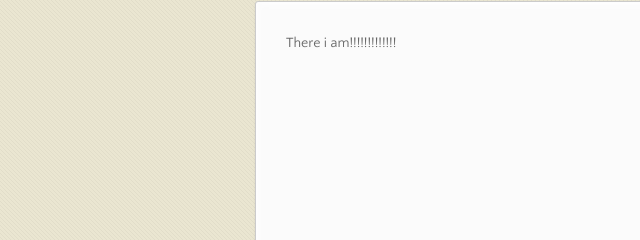
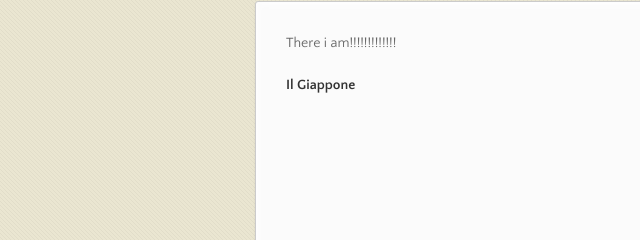
Before and after one commit to tittitins/tittitins.github.io, a plain HTML site: page index.html in a window 1280 px wide. Shown: the part 189-429 px from the top of the page, 60-700 px from the left. Drawn offline with nearby package versions, Linux system fonts and the light colour scheme.

Commit message:
Update index.html

```diff
--- a/index.html
+++ b/index.html
@@ -33,6 +33,7 @@
       </nav>
       <section>
         <p>There i am!!!!!!!!!!!!!</p>
+        <a href="test.html"><strong>Il Giappone</strong></a>
       </section>
       <footer>
         <p><small>Hosted on GitHub Pages &mdash; Theme by <a href="https://twitter.com/michigangraham">mattgraham</a></small></p>
```
